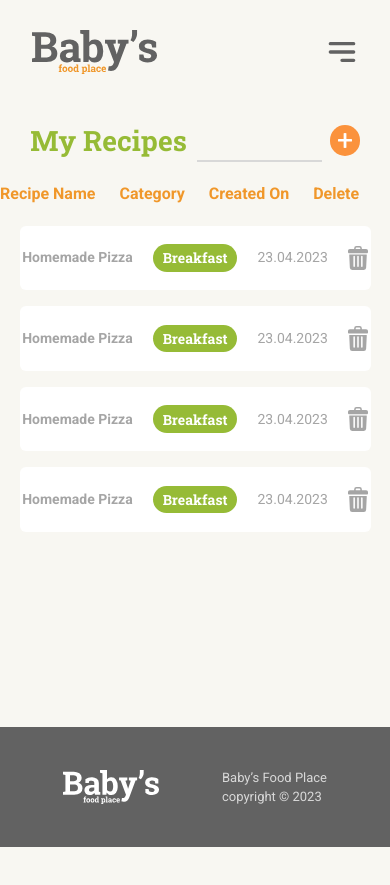
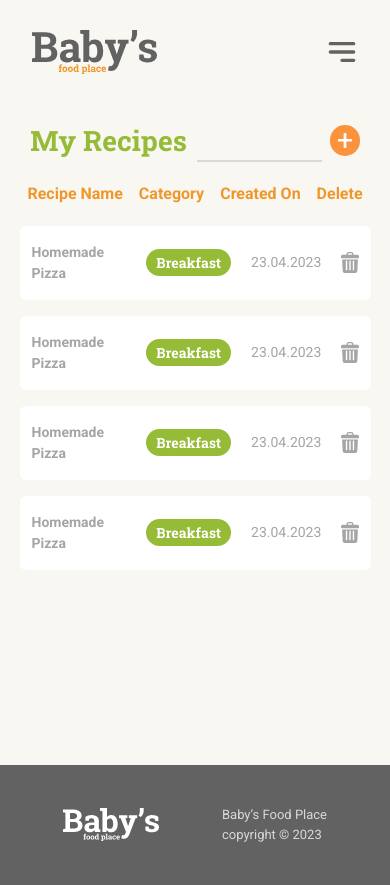
Before and after one commit to bojan09/babys-food-place, a React (Vite) app in the folder client/: page /my-recipes in a window 390 px wide. Before the commit the page ends 847 px from the top, so only its background shows below. Built offline with nearby package versions, Linux system fonts and the light colour scheme.

Commit message:
fixed minor style bugs in UserRecipes

```diff
--- a/client/src/components/Recipes/UserRecipes/UserRecipes.jsx
+++ b/client/src/components/Recipes/UserRecipes/UserRecipes.jsx
@@ -7,7 +7,7 @@ import { trashIcon } from "../../../assets";
 
 const UserRecipes = () => {
   return (
-    <div className=" md:w-[70vw] md:gap-[8rem] h-full mx-auto mt-4 py-4 rounded-md flex justify-center items-center  bg-white xs:w-[90vw] xs:gap-5 xs:text-[14px]">
+    <div className=" md:w-[70vw] md:gap-[8rem] h-full mx-auto mt-4 py-4 xs:px-3 md:px-0 rounded-md flex justify-center items-center  bg-white xs:w-[90vw] xs:gap-5 xs:text-[14px]">
       <Link to={"/update-recipe"}>
         {/* Recipe Title */}
         <h3 className="text-color_midgray font-bold md:text-[18px]">
--- a/client/src/pages/MyRecipes/MyRecipes.jsx
+++ b/client/src/pages/MyRecipes/MyRecipes.jsx
@@ -32,7 +32,7 @@ const MyRecipes = () => {
       {/* Categories & Recipe Items -  Container */}
       <div className="md:flex md:flex-col justify-evenly items-center">
         {/* Categories -  Container */}
-        <div className="flex justify-start items-center xs:gap-6 md:gap-[8rem] md:mt-[3rem] md:mb-4 text-color_orange font-bold">
+        <div className="flex xs:justify-center md:justify-start items-center xs:gap-4 md:gap-[8rem] md:mt-[3rem] md:mb-4 text-color_orange font-bold">
           <h3 className="xs:my-1 ">Recipe Name</h3>
           <h3 className="xs:my-1 md:ml-[3vw]">Category</h3>
           <h3 className="xs:my-1 md:ml-[2vw]">Created On</h3>
```
